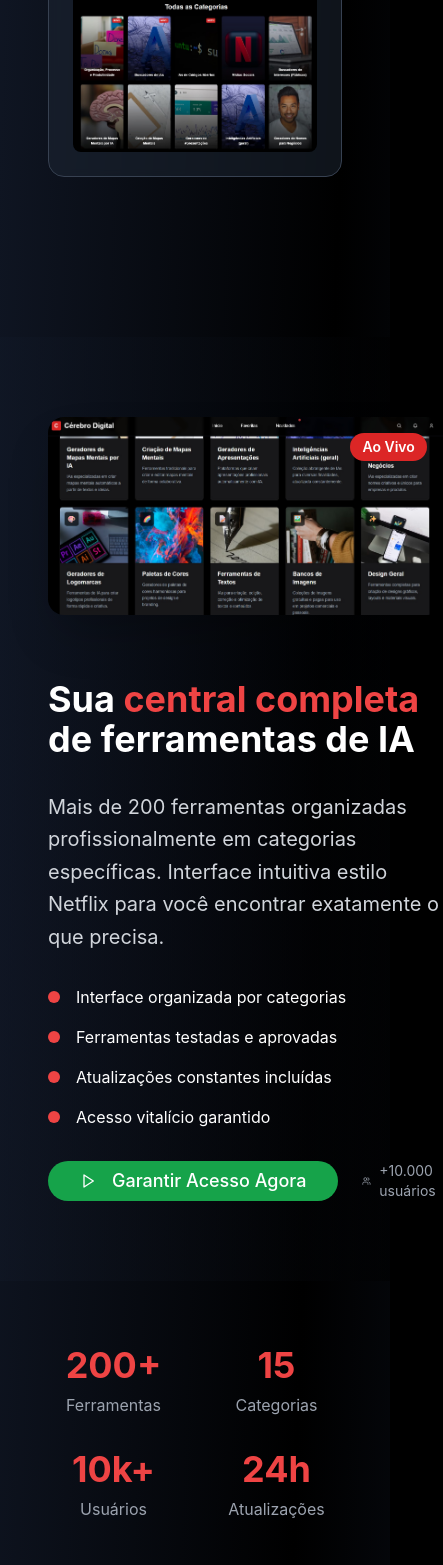
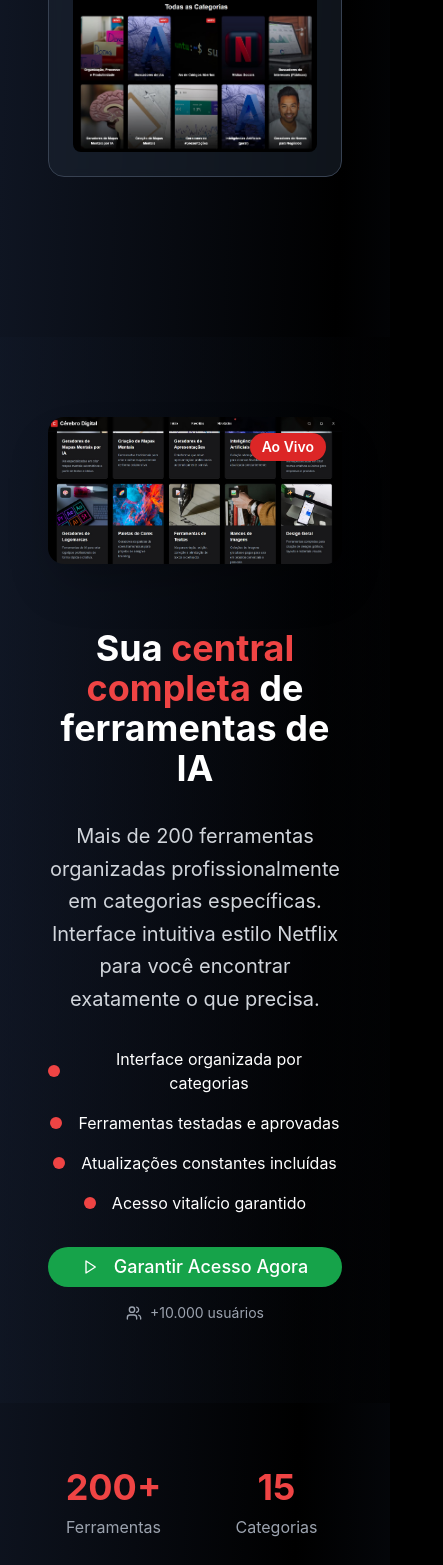
Before and after one commit to alef-tav/digital-brain-hub-ai-97, a React (Vite) app: page / in a window 390 px wide. Shown: the part 1316-2881 px from the top of the page, 443 px wide, since content can reach past the window. Built offline with nearby package versions, Linux system fonts and the light colour scheme.

Commit message:
Fix landing page layout
Correct offer section, button, and image/text alignment, ensuring responsiveness, especially for mobile.

```diff
--- a/src/pages/LandingPage.tsx
+++ b/src/pages/LandingPage.tsx
@@ -1,3 +1,4 @@
+
 import React from 'react';
 import { Link } from 'react-router-dom';
 import { CheckCircle, Star, ArrowRight, Brain, Shield, Zap, Users, Globe, TrendingUp, Play, DollarSign, PiggyBank, CreditCard } from 'lucide-react';
@@ -65,8 +66,8 @@ const LandingPage = () => {
               </div>
             </div>
 
-            <div className="relative">
-              <div className="bg-gray-800/50 rounded-2xl lg:rounded-3xl p-6 lg:p-8 backdrop-blur-sm border border-gray-700">
+            <div className="relative flex justify-center">
+              <div className="bg-gray-800/50 rounded-2xl lg:rounded-3xl p-6 lg:p-8 backdrop-blur-sm border border-gray-700 w-full max-w-md lg:max-w-lg xl:max-w-xl">
                 <div className="flex items-center justify-between mb-6">
                   <div className="flex items-center space-x-3">
                     <img
@@ -100,18 +101,20 @@ const LandingPage = () => {
       <section className="py-20 lg:py-28 px-4 bg-gradient-to-r from-gray-900/50 to-black/50">
         <div className="container mx-auto max-w-7xl">
           <div className="grid md:grid-cols-2 gap-16 lg:gap-20 xl:gap-24 items-center">
-            <div className="relative">
+            <div className="relative flex justify-center">
+              <div className="w-full max-w-md md:max-w-lg lg:max-w-2xl xl:max-w-3xl">
                 <img
                   src="/lovable-uploads/89d34d07-d75d-4c11-a866-b31a253616db.png"
                   alt="Interface completa"
-                className="w-full max-w-2xl lg:max-w-3xl xl:max-w-4xl mx-auto rounded-2xl lg:rounded-3xl shadow-2xl"
+                  className="w-full rounded-2xl lg:rounded-3xl shadow-2xl"
                 />
                 <div className="absolute top-4 right-4 bg-red-600 text-white px-3 py-1 lg:px-4 lg:py-2 rounded-full text-sm lg:text-base font-semibold">
                   Ao Vivo
                 </div>
               </div>
+            </div>
 
-            <div className="space-y-8 lg:space-y-10">
+            <div className="space-y-8 lg:space-y-10 text-center md:text-left">
               <h2 className="text-4xl md:text-5xl lg:text-6xl xl:text-7xl font-bold text-white">
                 Sua <span className="text-red-500">central completa</span> de ferramentas de IA
               </h2>
@@ -121,28 +124,28 @@ const LandingPage = () => {
               </p>
 
               <div className="space-y-4 lg:space-y-6">
-                <div className="flex items-center space-x-4">
+                <div className="flex items-center space-x-4 justify-center md:justify-start">
                   <div className="w-3 h-3 lg:w-4 lg:h-4 bg-red-500 rounded-full"></div>
                   <span className="text-white text-base lg:text-lg xl:text-xl">Interface organizada por categorias</span>
                 </div>
-                <div className="flex items-center space-x-4">
+                <div className="flex items-center space-x-4 justify-center md:justify-start">
                   <div className="w-3 h-3 lg:w-4 lg:h-4 bg-red-500 rounded-full"></div>
                   <span className="text-white text-base lg:text-lg xl:text-xl">Ferramentas testadas e aprovadas</span>
                 </div>
-                <div className="flex items-center space-x-4">
+                <div className="flex items-center space-x-4 justify-center md:justify-start">
                   <div className="w-3 h-3 lg:w-4 lg:h-4 bg-red-500 rounded-full"></div>
                   <span className="text-white text-base lg:text-lg xl:text-xl">Atualizações constantes incluídas</span>
                 </div>
-                <div className="flex items-center space-x-4">
+                <div className="flex items-center space-x-4 justify-center md:justify-start">
                   <div className="w-3 h-3 lg:w-4 lg:h-4 bg-red-500 rounded-full"></div>
                   <span className="text-white text-base lg:text-lg xl:text-xl">Acesso vitalício garantido</span>
                 </div>
               </div>
 
-              <div className="flex items-center space-x-6">
+              <div className="flex flex-col sm:flex-row items-center justify-center md:justify-start space-y-4 sm:space-y-0 sm:space-x-6">
                 <Button
                   asChild
-                  className="bg-green-600 hover:bg-green-700 text-white px-8 py-4 lg:px-12 lg:py-6 text-lg lg:text-xl xl:text-2xl rounded-full"
+                  className="bg-green-600 hover:bg-green-700 text-white px-8 py-4 lg:px-12 lg:py-6 text-lg lg:text-xl xl:text-2xl rounded-full w-full sm:w-auto"
                 >
                   <Link to="/checkout">
                     <Play className="w-5 h-5 lg:w-6 lg:h-6 mr-2" />
@@ -365,8 +368,8 @@ const LandingPage = () => {
           </div>
 
           <div className="grid md:grid-cols-2 gap-16 items-center mb-20">
-            <div className="relative">
-              <div className="bg-gray-800/50 rounded-2xl p-4 backdrop-blur-sm border border-gray-700">
+            <div className="relative flex justify-center">
+              <div className="bg-gray-800/50 rounded-2xl p-4 backdrop-blur-sm border border-gray-700 w-full max-w-md lg:max-w-lg xl:max-w-xl">
                 <img
                   src="/lovable-uploads/140b43e5-087f-4e7a-987e-9008f275c31c.png"
                   alt="Dashboard FinTrack"
@@ -378,7 +381,7 @@ const LandingPage = () => {
               </div>
             </div>
 
-            <div className="space-y-8">
+            <div className="space-y-8 text-center md:text-left">
               <h3 className="text-3xl md:text-4xl font-bold text-white">
                 Controle total das suas <span className="text-green-400">finanças</span>
               </h3>
@@ -426,11 +429,11 @@ const LandingPage = () => {
               </div>
 
               <div className="bg-green-900/20 border border-green-500/30 rounded-xl p-6">
-                <div className="flex items-center mb-4">
+                <div className="flex items-center justify-center md:justify-start mb-4">
                   <Star className="w-6 h-6 text-green-400 mr-3" />
                   <span className="text-green-400 font-bold text-xl">Valor: R$ 197,00</span>
                 </div>
-                <p className="text-green-100 text-lg">
+                <p className="text-green-100 text-lg text-center md:text-left">
                   Mas hoje você recebe <span className="font-bold text-green-400">TOTALMENTE GRÁTIS</span> junto com o Cérebro Digital!
                 </p>
               </div>
@@ -446,7 +449,8 @@ const LandingPage = () => {
               Economize semanas de pesquisa e mais de R$ 5.000 em ferramentas testadas.
             </p>
 
-            <div className="inline-block bg-gray-800/50 backdrop-blur-sm rounded-2xl p-8 border border-gray-700 mb-8 max-w-2xl">
+            <div className="flex justify-center">
+              <div className="bg-gray-800/50 backdrop-blur-sm rounded-2xl p-8 border border-gray-700 mb-8 w-full max-w-2xl">
                 <div className="mb-6">
                   <p className="text-gray-300 text-lg mb-4">
                     Cérebro Digital + FinTrack Dashboard por apenas
@@ -495,8 +499,10 @@ const LandingPage = () => {
                   <p className="text-red-300 text-center font-bold">ECONOMIA DE 86%</p>
                 </div>
               </div>
+            </div>
 
-            <div className="bg-green-900/20 border border-green-500/30 rounded-xl p-6 max-w-lg mx-auto">
+            <div className="flex justify-center">
+              <div className="bg-green-900/20 border border-green-500/30 rounded-xl p-6 max-w-lg">
                 <div className="flex items-center justify-center mb-3">
                   <Shield className="w-6 h-6 text-green-400 mr-3" />
                   <span className="text-green-400 font-bold text-lg">Garantia Incondicional</span>
@@ -506,6 +512,7 @@ const LandingPage = () => {
                   <br />
                   Não ficou satisfeito? Devolvemos 100% do seu investimento.
                 </p>
+              </div>
             </div>
           </div>
         </div>
```
Lines whose indentation alone changed are shown as unchanged.
